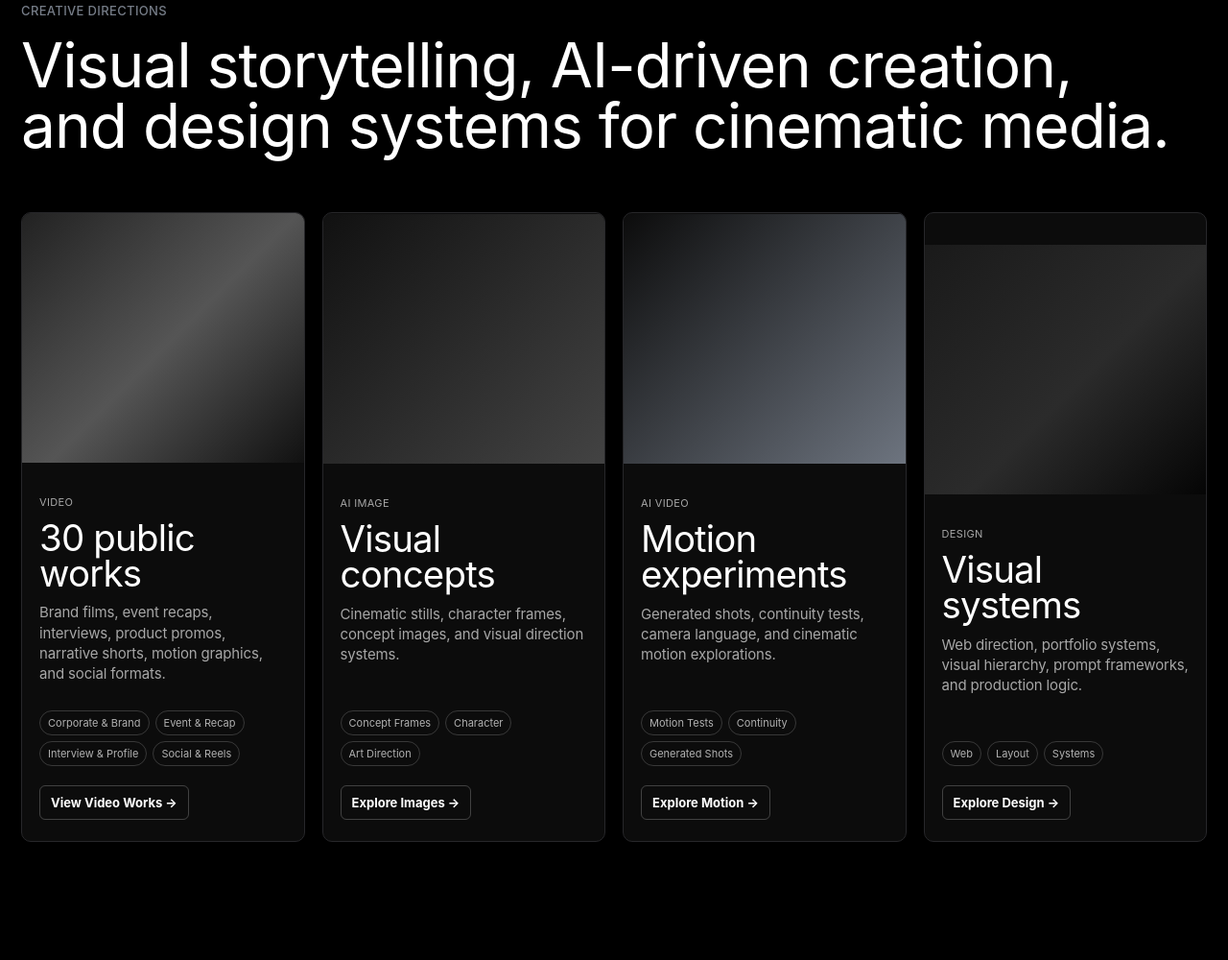
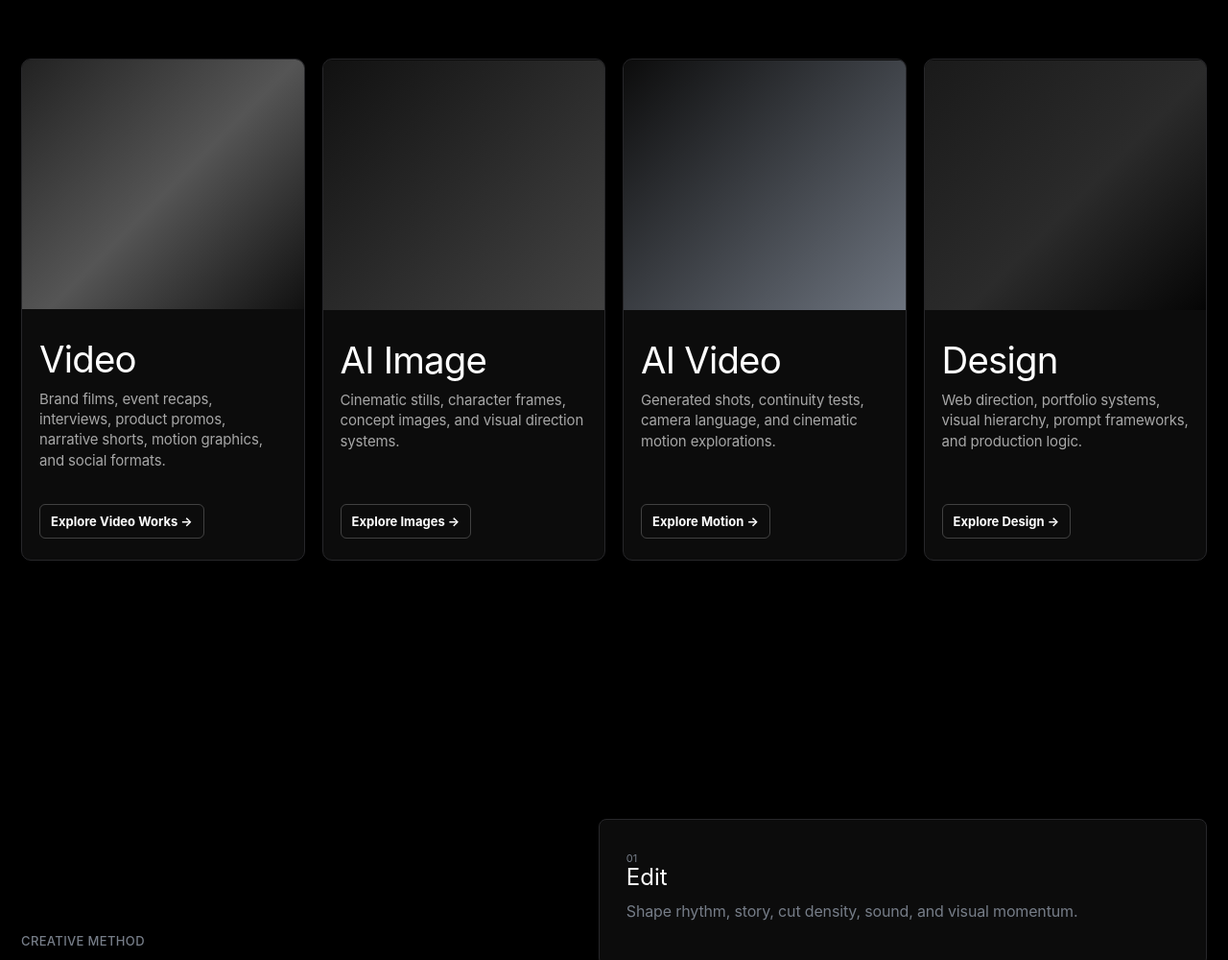
Before and after one commit to crizleung21/crizleung21-portfolio, a plain HTML site: page public/index.html in a window 1280 px wide. Shown: the part 942-1942 px from the top of the page at 96% size. Drawn offline with Linux system fonts and the light colour scheme.

Commit message:
Simplify direction cards copy v1.7 polish

```diff
--- a/public/index.html
+++ b/public/index.html
@@ -48,39 +48,21 @@
     </section>
 
     <section id="works" class="section works-section dark-section">
-      <div class="section-kicker runway-copy wide" data-reveal>
-        <p class="label">Creative Directions</p>
-        <h2>Visual storytelling, AI-driven creation, and design systems for cinematic media.</h2>
-      </div>
-
       <div class="direction-grid">
         <article class="direction-card" data-reveal>
           <a class="direction-link" href="video.html" aria-label="Explore Video works">
             <span class="direction-thumb direction-video"></span>
-            <span class="direction-meta">Video</span>
-            <strong>30 public works</strong>
+            <strong>Video</strong>
             <p>Brand films, event recaps, interviews, product promos, narrative shorts, motion graphics, and social formats.</p>
-            <span class="direction-tags">
-              <em>Corporate & Brand</em>
-              <em>Event & Recap</em>
-              <em>Interview & Profile</em>
-              <em>Social & Reels</em>
-            </span>
-            <span class="direction-cta">View Video Works →</span>
+            <span class="direction-cta">Explore Video Works →</span>
           </a>
         </article>
 
         <article class="direction-card" data-reveal>
           <a class="direction-link" href="ai-image.html" aria-label="Explore AI Image works">
             <span class="direction-thumb direction-image"></span>
-            <span class="direction-meta">AI Image</span>
-            <strong>Visual concepts</strong>
+            <strong>AI Image</strong>
             <p>Cinematic stills, character frames, concept images, and visual direction systems.</p>
-            <span class="direction-tags">
-              <em>Concept Frames</em>
-              <em>Character</em>
-              <em>Art Direction</em>
-            </span>
             <span class="direction-cta">Explore Images →</span>
           </a>
         </article>
@@ -88,14 +70,8 @@
         <article class="direction-card" data-reveal>
           <a class="direction-link" href="ai-video.html" aria-label="Explore AI Video works">
             <span class="direction-thumb direction-aivideo"></span>
-            <span class="direction-meta">AI Video</span>
-            <strong>Motion experiments</strong>
+            <strong>AI Video</strong>
             <p>Generated shots, continuity tests, camera language, and cinematic motion explorations.</p>
-            <span class="direction-tags">
-              <em>Motion Tests</em>
-              <em>Continuity</em>
-              <em>Generated Shots</em>
-            </span>
             <span class="direction-cta">Explore Motion →</span>
           </a>
         </article>
@@ -103,14 +79,8 @@
         <article class="direction-card" data-reveal>
           <a class="direction-link" href="design.html" aria-label="Explore Design works">
             <span class="direction-thumb direction-design"></span>
-            <span class="direction-meta">Design</span>
-            <strong>Visual systems</strong>
+            <strong>Design</strong>
             <p>Web direction, portfolio systems, visual hierarchy, prompt frameworks, and production logic.</p>
-            <span class="direction-tags">
-              <em>Web</em>
-              <em>Layout</em>
-              <em>Systems</em>
-            </span>
             <span class="direction-cta">Explore Design →</span>
           </a>
         </article>
```
